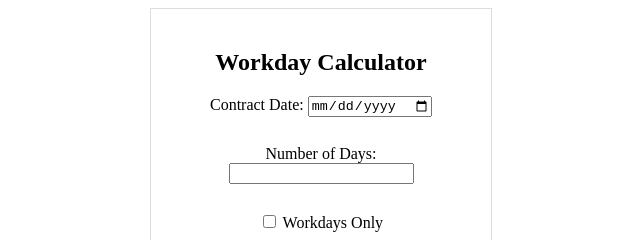
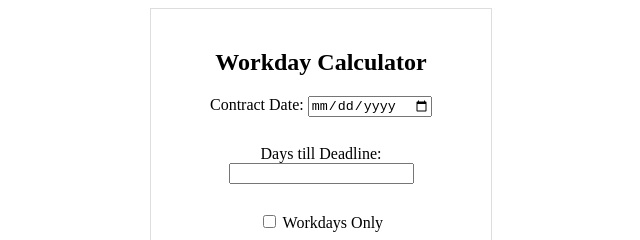
Before and after one commit to joeneuman/date, a plain HTML site: page index.html in a window 1280 px wide. Shown: the top 240 px of the page, 319-959 px from the left. Drawn offline with Linux system fonts and the light colour scheme.

Commit message:
Days till deadline

```diff
--- a/index.html
+++ b/index.html
@@ -10,7 +10,7 @@
             <label for="fixedDate">Contract Date:</label>
             <input type="date" id="fixedDate" name="fixedDate"><br><br>
 
-            <label for="numDays">Number of Days:</label>
+            <label for="numDays">Days till Deadline:</label>
             <input type="number" id="numDays" name="numDays"><br><br>
 
             <input type="checkbox" id="skipNonWorkdays" name="skipNonWorkdays" onchange="toggleWorkdayCheckboxes()">
```
